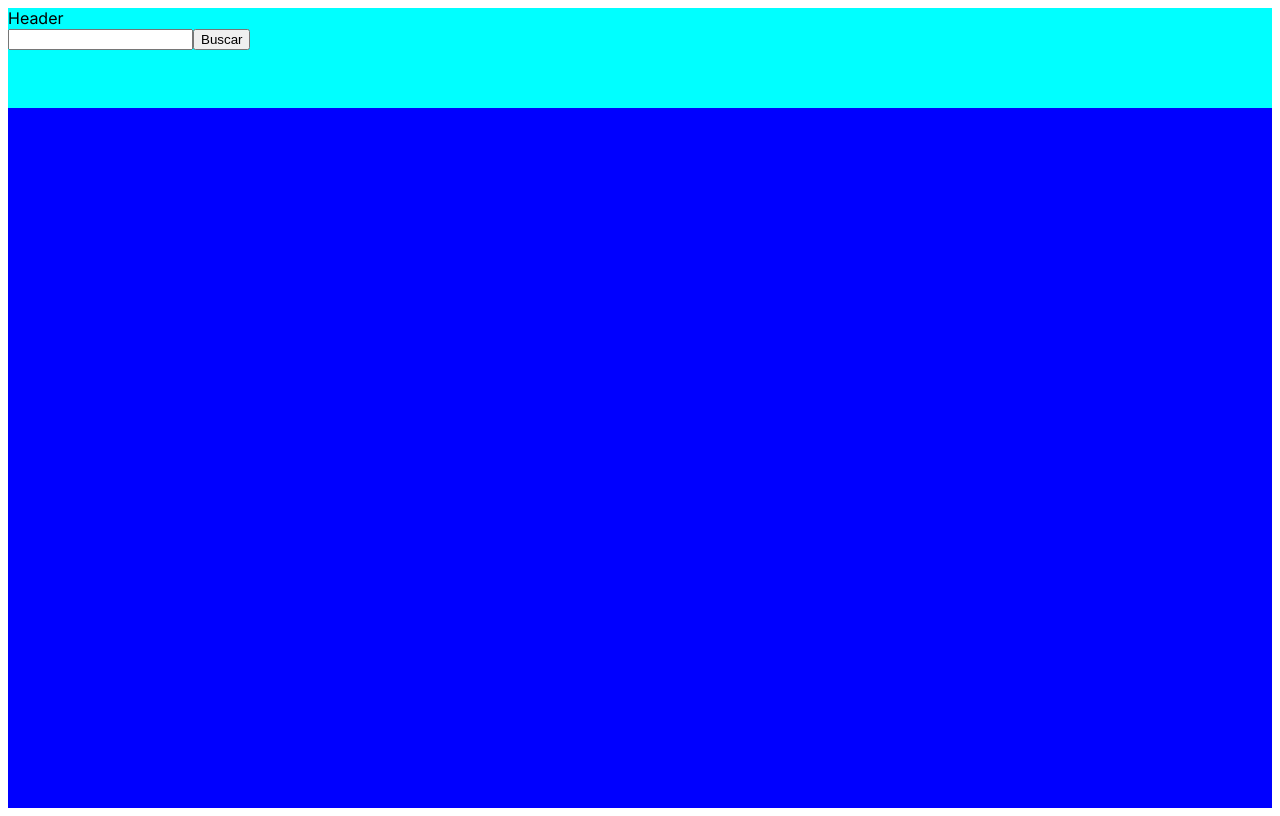
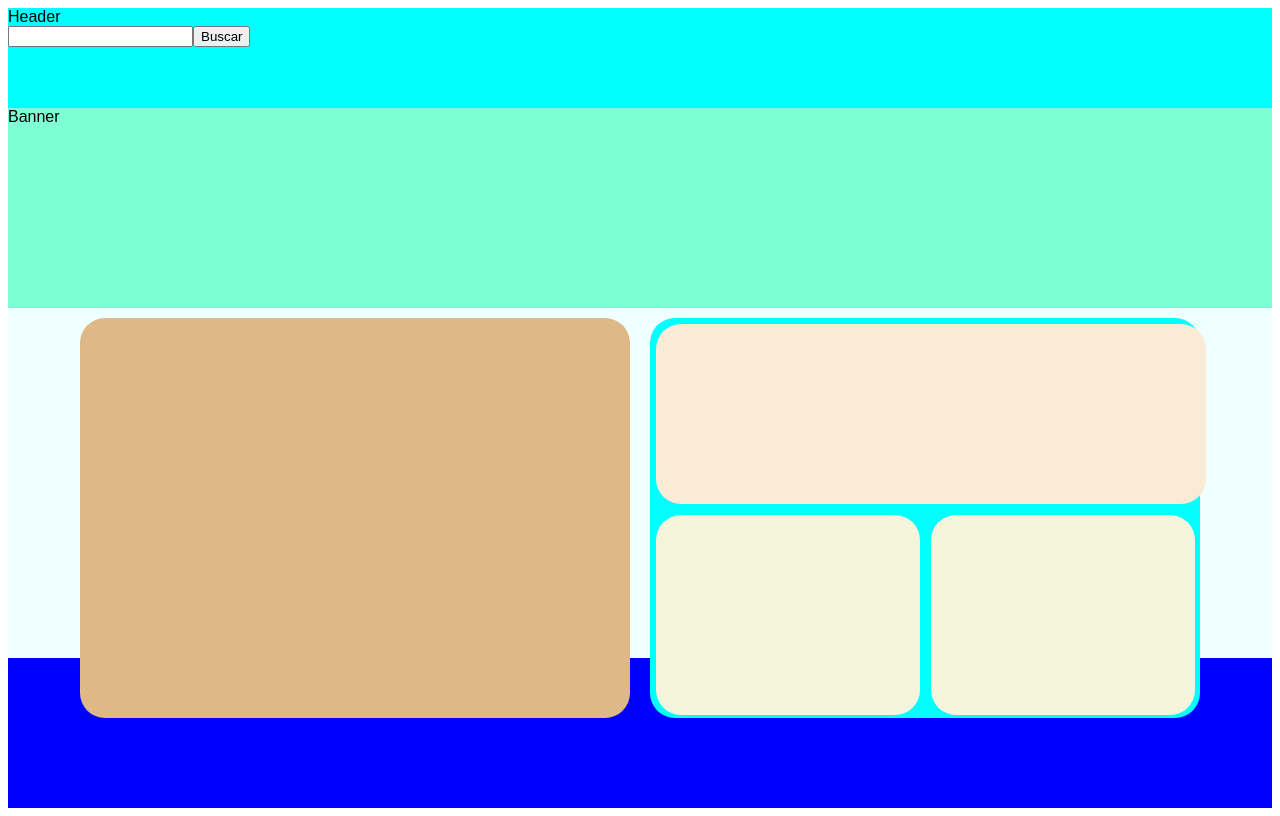
Before and after one commit to JlucasGutierrez/Smart-Empire, a Next.js app in the folder client/: page / in a window 1280 px wide. Built offline with nearby package versions, Linux system fonts and the light colour scheme.

Commit message:
category,banner

```diff
--- a/client/src/app/home/home.jsx
+++ b/client/src/app/home/home.jsx
@@ -1,12 +1,16 @@
 
 import Header from "@/components/header/header";
 import style from "./home.module.css"
+import Banner from "@/components/banner/banner";
+import Category from "@/components/category/category";
 
 
 const HomePage = () => {
     return(
         <div className={style.container}>
             <Header/>
+            <Banner/>
+            <Category/>
         </div>
     )
 }
--- a/client/src/app/home/home.module.css
+++ b/client/src/app/home/home.module.css
@@ -2,4 +2,7 @@
     background-color: blue;
     width: 100%;
     height: 800px;
+    margin: 0;
+    padding: 0;
+  font-family: 'Quicksand', sans-serif;
 }
--- a/client/src/app/layout.js
+++ b/client/src/app/layout.js
@@ -1,5 +1,4 @@
 import { Inter } from "next/font/google";
-
 
 const inter = Inter({ subsets: ["latin"] });
 
--- /dev/null
+++ b/client/src/components/banner/banner.jsx
@@ -0,0 +1,10 @@
+import style from "./banner.module.css"
+
+const Banner = () => {
+    return(
+        <div className={style.container}>Banner
+        </div>
+    )
+}
+
+export default Banner;
--- /dev/null
+++ b/client/src/components/banner/banner.module.css
@@ -0,0 +1,4 @@
+.container{
+    background-color: aquamarine;
+    height: 200px;
+}
--- /dev/null
+++ b/client/src/components/category/category.jsx
@@ -0,0 +1,18 @@
+import style from "./category.module.css"
+
+const Category = () => {
+    return(
+        <div className={style.container}>
+            <div className={style.m1}></div>
+            <div className={style.m2}>
+                <div className={style.a1}></div>
+                <div className={style.a2}>
+                    <div className={style.b2}></div>
+                    <div className={style.b3}></div>
+                </div>
+            </div>
+        </div>
+    )
+}
+
+export default Category;
--- /dev/null
+++ b/client/src/components/category/category.module.css
@@ -0,0 +1,51 @@
+.container{
+    background-color: azure;
+    height: 350px;
+    display: flex;
+    flex-direction:row;
+    justify-content: center;
+}
+
+.m1{
+    background-color: burlywood;
+    height: 400px;
+    width: 550px;
+    border-radius: 25px;
+    margin: 10px;
+}
+
+.m2{
+    background-color: aqua;
+    height: 400px;
+    width: 550px;
+    border-radius: 25px;
+    margin: 10px;
+}
+
+.a1{
+    width: 100%;
+    height: 45%;
+    background-color: antiquewhite;
+    border-radius: 25px;
+    margin: 1%;
+}
+
+.a2{
+    display: flex;
+    flex-direction: row;
+}
+.b2{
+    width: 50%;
+    height: 200px;
+    background-color: beige;
+    margin: 1%;
+    border-radius: 25px;
+}
+
+.b3{
+    width: 50%;
+    height: 200px;
+    background-color: beige;
+    margin: 1%;
+    border-radius: 25px;
+}
```
